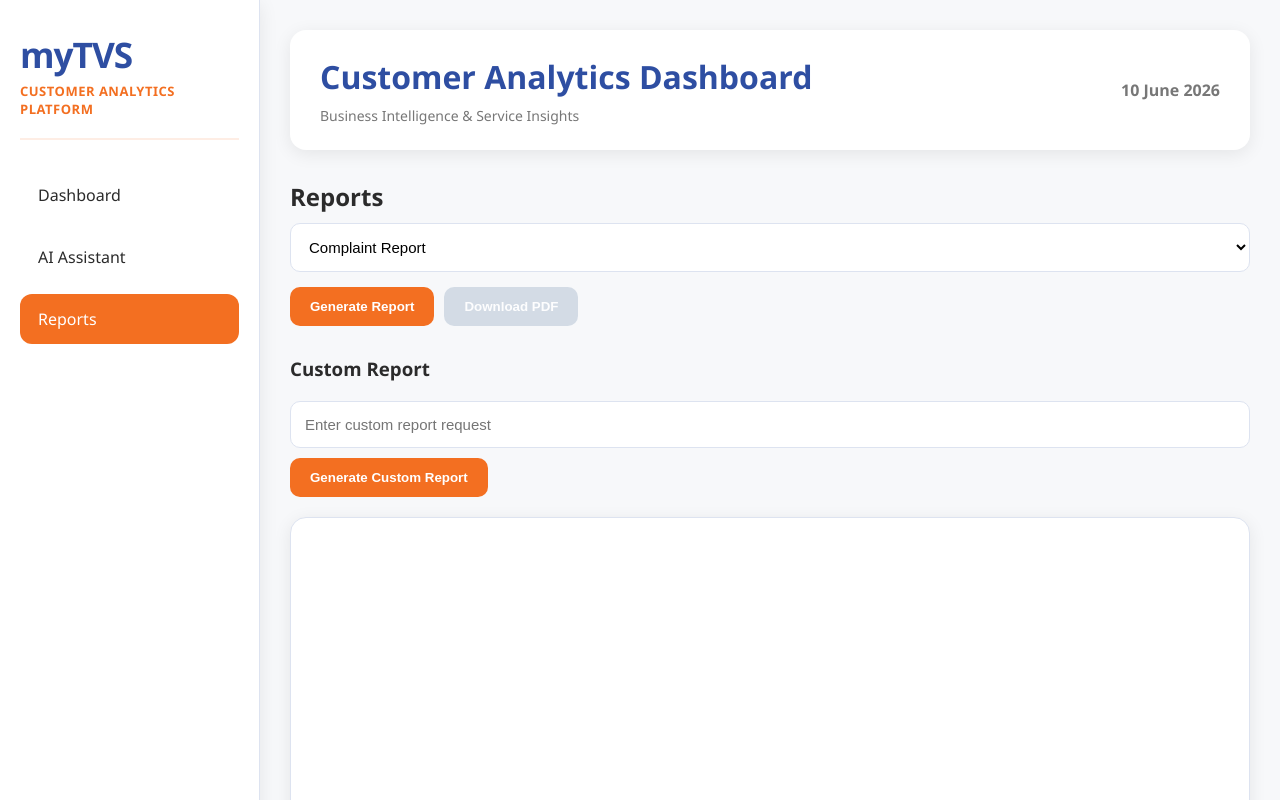
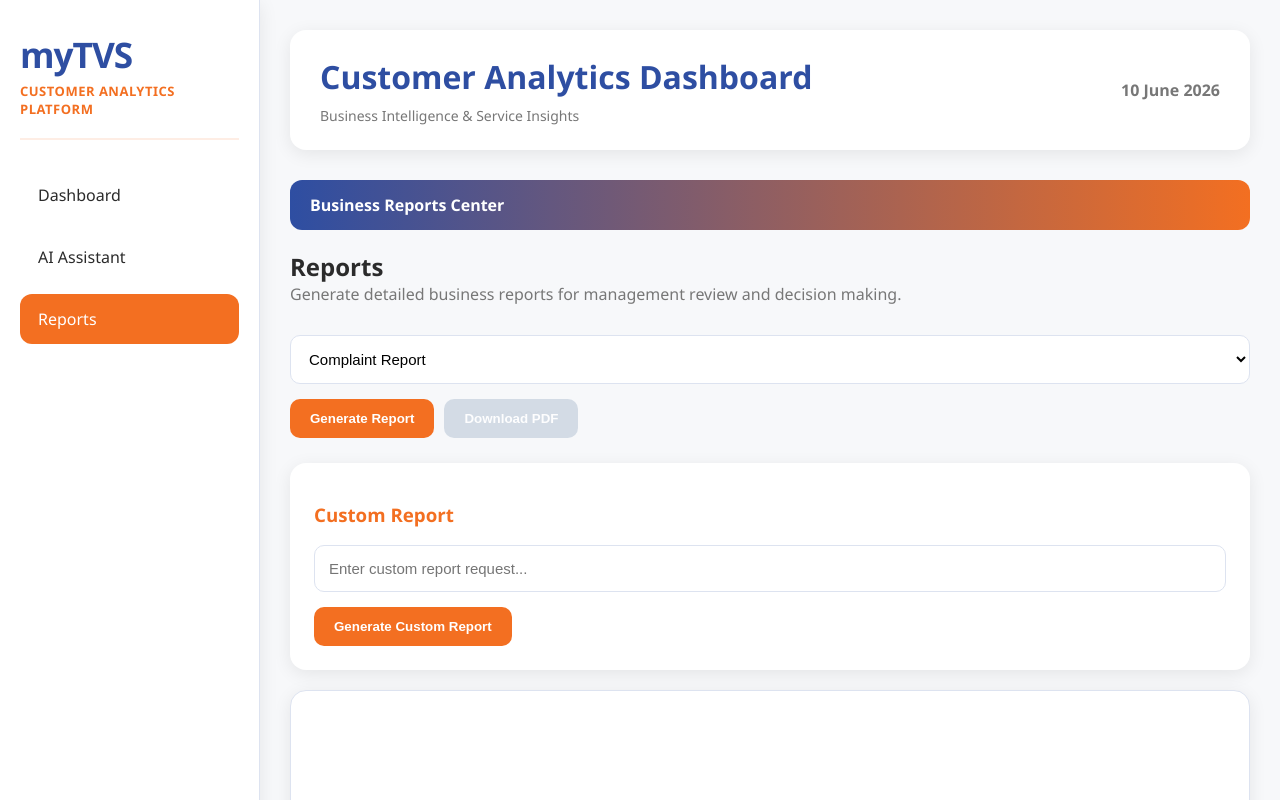
Before and after one commit to grvig/customer-analysis-project, a React (Vite) app in the folder tempapp/: page /reports in a window 1280 px wide. Shown: the top 800 px of the page. Built offline with nearby package versions, Linux system fonts and the light colour scheme.

Commit message:
Enhance AI assistant and reports UI with loading states

```diff
--- a/tempapp/src/pages/Reports.jsx
+++ b/tempapp/src/pages/Reports.jsx
@@ -5,43 +5,105 @@
   const [type, setType] = useState("complaint");
   const [report, setReport] = useState("");
   const [customQuestion, setCustomQuestion] = useState("");
+  const [loading, setLoading] = useState(false);
 
   const handleGenerate = async () => {
+    try {
+      setLoading(true);
+
       const data = await generateReport(type);
+
       setReport(data.report);
+    } catch (error) {
+      console.error(error);
+
+      setReport(
+        "Failed to generate report. Please try again."
+      );
+    } finally {
+      setLoading(false);
+    }
+  };
+
+  const handleCustomReport = async () => {
+    try {
+      setLoading(true);
+
+      const data = await generateReport(type);
+
+      setReport(
+        `Custom Report Request:\n\n${customQuestion}\n\n${data.report}`
+      );
+    } catch (error) {
+      console.error(error);
+
+      setReport(
+        "Failed to generate custom report."
+      );
+    } finally {
+      setLoading(false);
+    }
   };
 
   return (
     <div>
+      <div className="ai-banner">
+        Business Reports Center
+      </div>
+
       <h2>Reports</h2>
+
+      <p className="assistant-subtitle">
+        Generate detailed business reports for
+        management review and decision making.
+      </p>
 
       <select
         value={type}
         onChange={(e) => setType(e.target.value)}
       >
-        <option value="complaint">Complaint Report</option>
-        <option value="revenue">Revenue Report</option>
-        <option value="branch">Branch Report</option>
+        <option value="complaint">
+          Complaint Report
+        </option>
+
+        <option value="revenue">
+          Revenue Report
+        </option>
+
+        <option value="branch">
+          Branch Report
+        </option>
+
         <option value="customer_satisfaction">
           Customer Satisfaction Report
         </option>
       </select>
 
-      <button onClick={handleGenerate}>
-        Generate Report
+      <button
+        onClick={handleGenerate}
+        disabled={loading}
+      >
+        {loading
+          ? "Generating..."
+          : "Generate Report"}
       </button>
 
       <button disabled>
         Download PDF
       </button>
 
-      <h3
-        style={{
-          marginTop: "30px",
-        }}
-      >
-        Custom Report
-      </h3>
+      {loading && (
+        <div className="loading-container">
+          <div className="spinner"></div>
+
+          <p>
+            Analyzing data and generating report...
+          </p>
+        </div>
+      )}
+
+      <div className="result-box">
+        <h3>Custom Report</h3>
 
         <input
           type="text"
@@ -49,17 +111,18 @@
           onChange={(e) =>
             setCustomQuestion(e.target.value)
           }
-        placeholder="Enter custom report request"
-        style={{
-          width: "100%",
-          marginTop: "20px",
-          marginBottom: "10px",
-        }}
+          placeholder="Enter custom report request..."
         />
 
-      <button>
-        Generate Custom Report
+        <button
+          onClick={handleCustomReport}
+          disabled={loading}
+        >
+          {loading
+            ? "Generating..."
+            : "Generate Custom Report"}
         </button>
+      </div>
 
       <textarea
         value={report}
```
Lines whose indentation alone changed are shown as unchanged.
